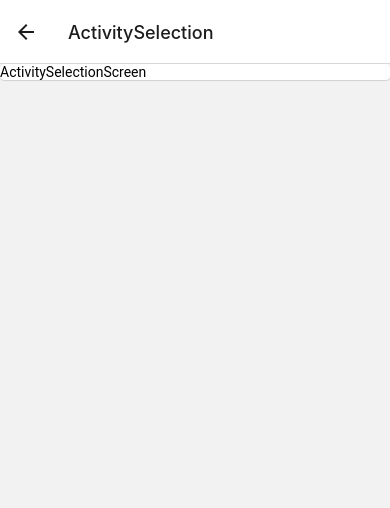
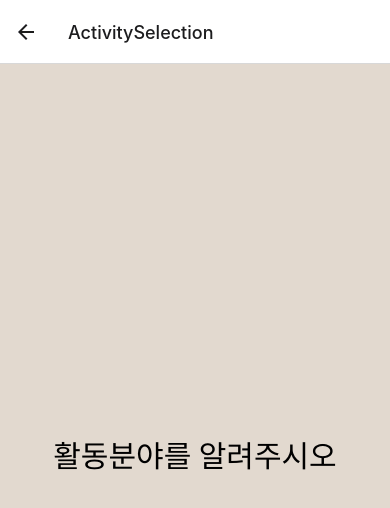
Before and after one commit to CCC-org/keewe-app, a React Native app: screen /ActivitySelection in a window 390 px wide. Shown: the top 508 px of the page. Built offline with nearby package versions, Linux system fonts and the light colour scheme.

Commit message:
made styleSheet useTheme available with function

```diff
--- a/src/screens/onboarding/ActivitySelectionScreen.tsx
+++ b/src/screens/onboarding/ActivitySelectionScreen.tsx
@@ -1,12 +1,42 @@
-import { Text, Card } from 'react-native-paper';
+import { StyleSheet, View } from 'react-native';
+import { Text, useTheme } from 'react-native-paper';
 import React from 'react';
 
 const ActivitySelectionScreen = () => {
+  const themeProp = useTheme();
+  const styles = makeStyles(themeProp);
+
   return (
-    <Card>
-      <Text>ActivitySelectionScreen</Text>
-    </Card>
+    <View style={styles.container}>
+      <Text style={styles.screenTitle}>활동분야를 알려주시오</Text>
+    </View>
   );
 };
 
+const styles = StyleSheet.create({
+  container: {
+    flex: 1,
+    justifyContent: 'center',
+    alignItems: 'center',
+    backgroundColor: '#F5FCFF',
+  },
+  screenTitle: {
+    fontSize: 30,
+  },
+});
+
+function makeStyles(theme: ReactNativePaper.Theme) {
+  return StyleSheet.create({
+    container: {
+      flex: 1,
+      justifyContent: 'center',
+      alignItems: 'center',
+      backgroundColor: theme.colors.brand.surface.container,
+    },
+    screenTitle: {
+      fontSize: 30,
+    },
+  });
+}
+
 export default ActivitySelectionScreen;
```
